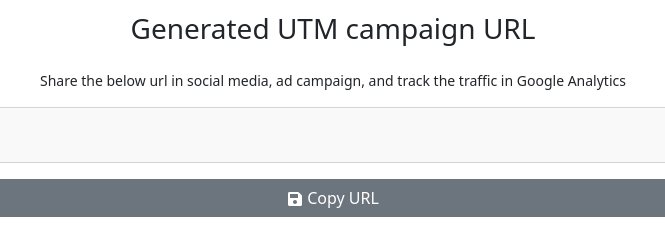
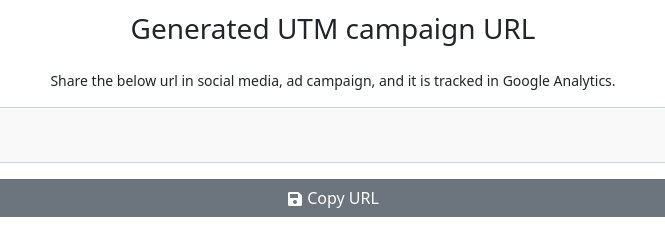
Before and after one commit to bhuvanbalasubramanian/utmbuilder, a Gatsby site: page / in a window 1280 px wide. Shown: the part 582-822 px from the top of the page, 307-972 px from the left. Built offline with nearby package versions, Linux system fonts and the light colour scheme; Gatsby itself is replaced by a stand-in of ours.

Commit message:
changed the content

```diff
--- a/src/components/UTMBuilder.js
+++ b/src/components/UTMBuilder.js
@@ -166,7 +166,7 @@ export const UTMBuilder = () => {
           </form>
           <div className="row mb-3 align-items-center mt-4 text-center">
               <h3 className="mb-4">Generated UTM campaign URL</h3>
-              <p className='small'>Share the below url in social media, ad campaign, and track the traffic in Google Analytics</p>
+              <p className='small'>Share the below url in social media, ad campaign, and it is tracked in Google Analytics.</p>
 
             <textarea className="form-control" defaultValue={utmlink} />
 
```
